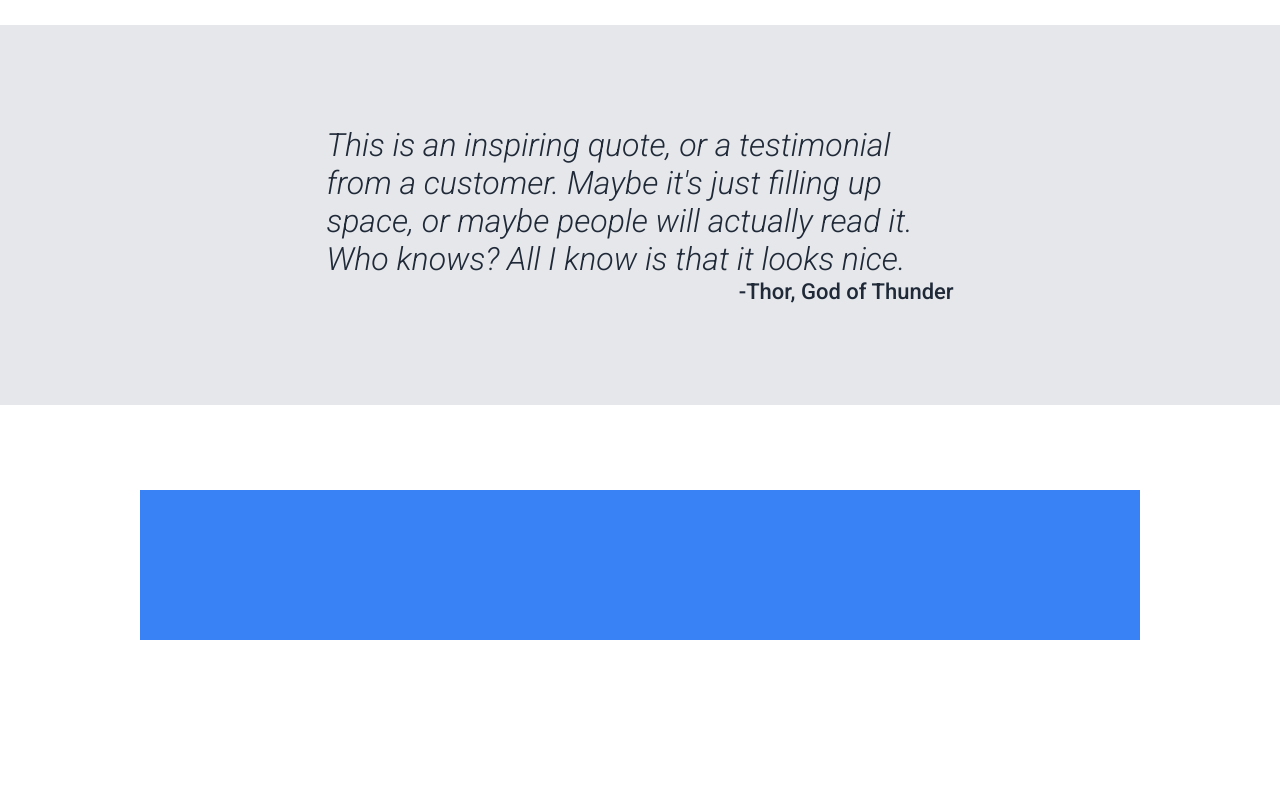
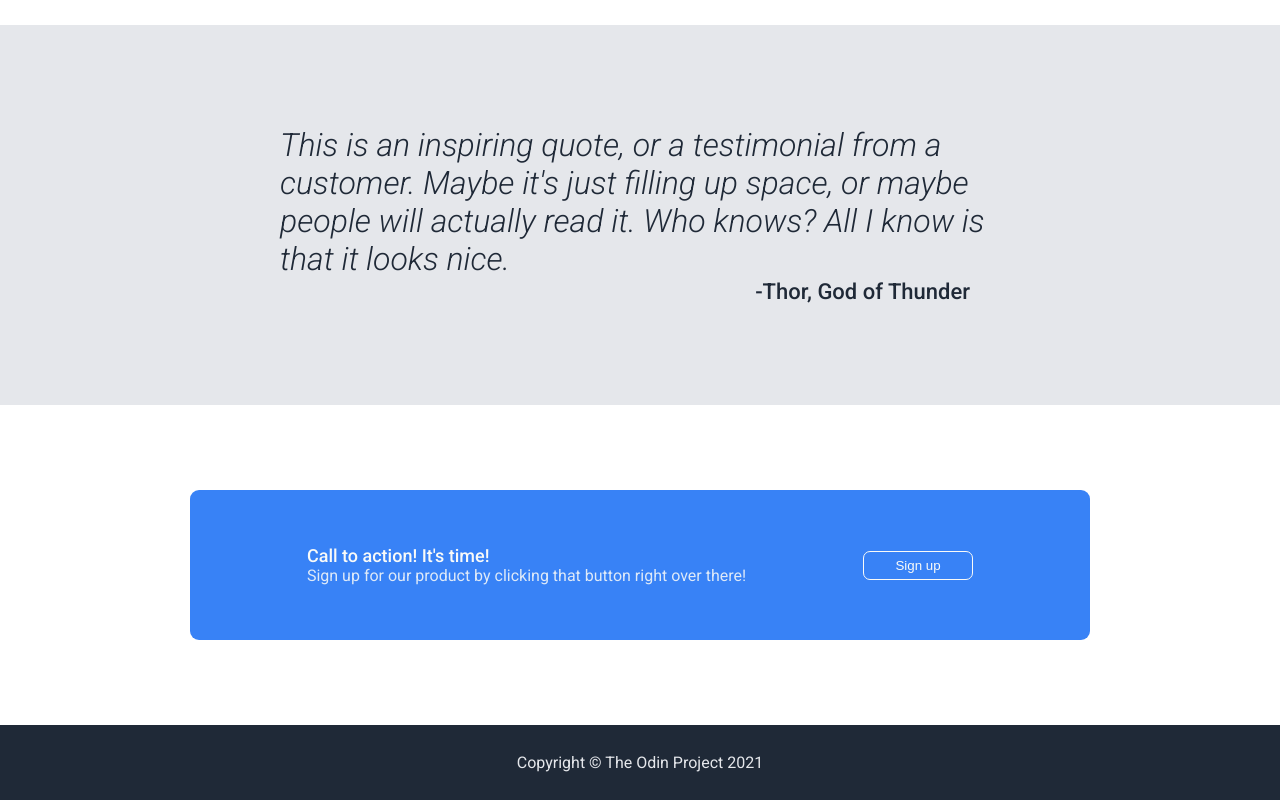
Before and after one commit to AIekam/landing-page, a plain HTML site: page index.html in a window 1280 px wide. Shown: the part 855-1655 px from the top of the page. Before the commit the page ends 1580 px from the top, so only its background shows below. Drawn offline with Linux system fonts and the light colour scheme.

Commit message:
Finish the whole page
Finish the action section and footer

```diff
--- a/index.html
+++ b/index.html
@@ -62,9 +62,19 @@
 
     <div class="action-box-box">
         <div class="action-box">
-            <div></div>
+            <div class="action-text-box">
+                <div class="action-header">Call to action! It's time!</div>
+                <div class="action-subtext">Sign up for our product by clicking that button right over there!</div>
+            </div>
+            <div class="action-button-box">
+                <button class="action-button">Sign up</button>
+            </div>
         </div>
     </div>
-    <div class="footer"></div>
+
+    <div class="footer-box-box">
+        <div class="footer-text">Copyright &copy; The Odin Project 2021</div>
+    </div>
+
 </body>
 </html>
--- a/style.css
+++ b/style.css
@@ -88,7 +88,7 @@ ul {
     font-size: 48px;
     color: #f9faf8;
     font-weight: 900;
-    line-height: 0.9;
+    line-height: 1;
     margin-bottom: 7px;
 }
 
@@ -124,7 +124,7 @@ img {
 }
 
 .info-box {
-    width: 60vw;
+    width: 882px;
     height: 380px;
     display: flex;
     flex-direction: column;
@@ -133,6 +133,7 @@ img {
 }
 
 .info-header {
+    width: 882px;
     font-size: 30px;
     text-align: center;
     font-weight: bolder;
@@ -141,6 +142,7 @@ img {
 }
 
 .info-img-box {
+    width: 882px;
     display: flex;
     flex-direction: row;
     justify-content: space-between;
@@ -156,6 +158,7 @@ img {
 }
 
 .info-img-text {
+    width: 882px;
     display: flex;
     justify-content: space-between;
     margin: 8px 0 0 0;
@@ -176,7 +179,7 @@ img {
 }
 
 .quote-box {
-    width: 49vw;
+    width: 720px;
     display: flex;
     flex-direction: column;
     position: relative;
@@ -184,6 +187,7 @@ img {
 
 .quote {
     font-size: 32px;
+    width: 720px;
     font-weight: 300;
     color: #1F2937;
     padding-bottom: 26px;
@@ -194,7 +198,7 @@ img {
     font-weight: 500;
     color: #1F2937;
     position: absolute;
-    right: 0;
+    right: 30px;
     bottom: 0;
 }
 
@@ -208,6 +212,42 @@ img {
 
 .action-box {
     background-color: #3882F6;
-    width: 1000px;
+    border-radius: 9px;
+    width: 900px;
     height: 150px;
+    display: flex;
+    justify-content: space-evenly;
+    align-items: center;
 }
+
+.action-header {
+    color: #F9FAF8;
+    font-size: large;
+    font-weight: 500;
+}
+
+.action-subtext {
+    color: #f9faf8db;
+}
+
+.action-button {
+    width: 110px;
+    border-radius: 7px;
+    background-color: transparent;
+    color: #f9faf8;
+    border: 1.5px solid #f9faf8;
+    padding: 6px 24px;
+}
+
+.footer-box-box {
+    width: 100vw;
+    height: 75px;
+    background-color: #1F2937;
+    display: flex;
+    justify-content: center;
+    align-items: center;
+}
+
+.footer-text {
+    color:#E5E7EB;
+}
```
